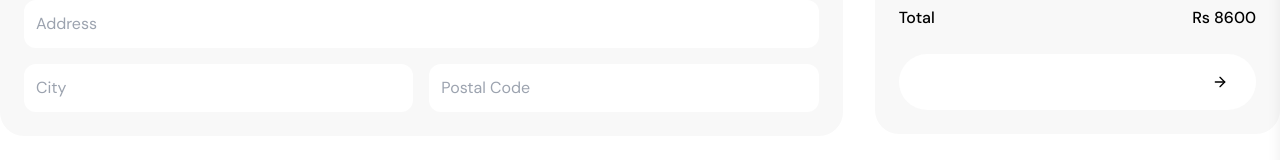
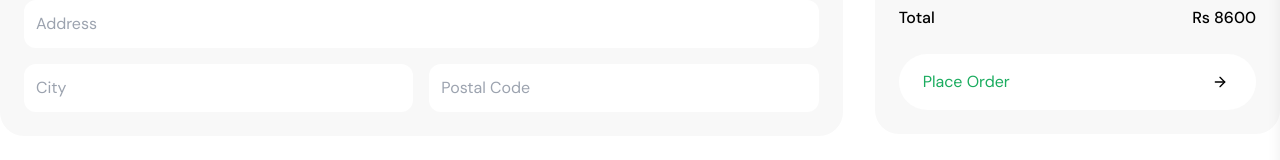
Before and after one commit to dizzpy/Greenie-Web, a React (Vite) app: page /shop/checkout in a window 1280 px wide. Shown: the part 480-640 px from the top of the page. Built offline with nearby package versions, Linux system fonts and the light colour scheme.

Commit message:
style(shop): text changes

```diff
--- a/src/[features]/shop/components/CartSidebar.jsx
+++ b/src/[features]/shop/components/CartSidebar.jsx
@@ -100,7 +100,7 @@ const CartSidebar = () => {
               icon={<LuArrowRight />}
               text="Checkout"
               className="bg-primary-green"
-              textColor="text-white"
+              textColor="text-primary-green"
               onClick={handleCheckout}
             />
           </div>
--- a/src/[features]/shop/pages/Cart.jsx
+++ b/src/[features]/shop/pages/Cart.jsx
@@ -90,7 +90,7 @@ const Cart = () => {
                   icon={<LuArrowRight />}
                   text="Proceed to Checkout"
                   className="bg-primary-green mt-6"
-                  textColor="text-white"
+                  textColor="text-primary-green"
                   onClick={handleCheckout}
                 />
               </div>
--- a/src/[features]/shop/pages/Checkout.jsx
+++ b/src/[features]/shop/pages/Checkout.jsx
@@ -143,7 +143,7 @@ const Checkout = () => {
                 icon={<LuArrowRight />}
                 text="Place Order"
                 className="bg-primary-green mt-6"
-                textColor="text-white"
+                textColor="text-primary-green"
                 onClick={() => console.log('Place order')}
               />
             </div>
```
